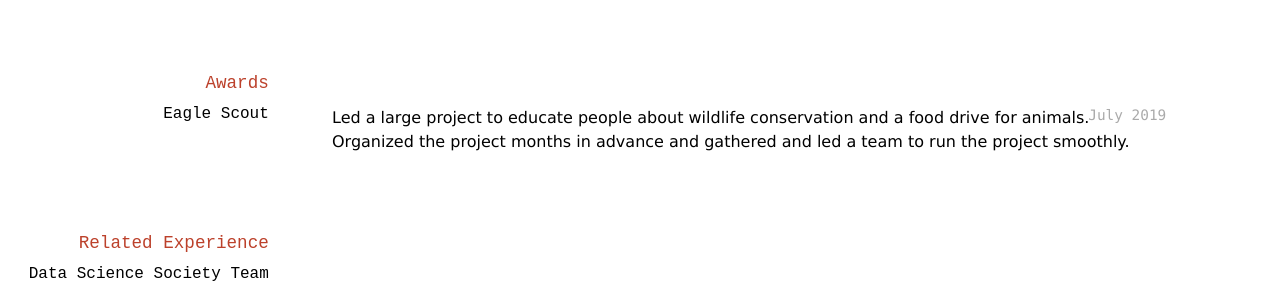
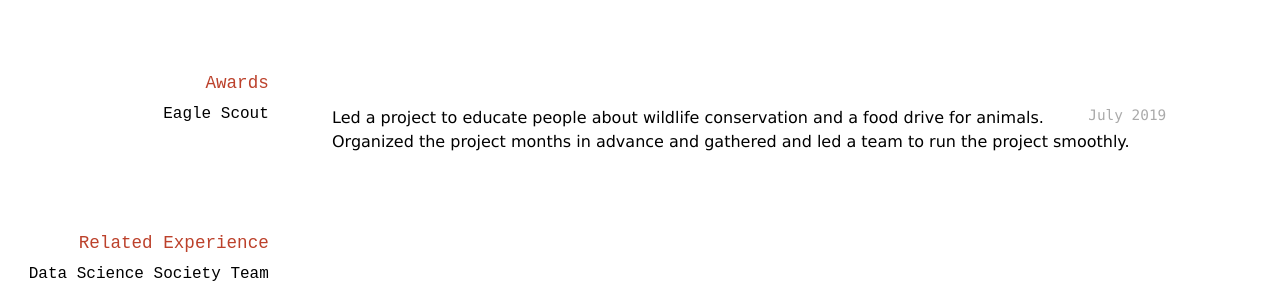
Before and after one commit to LHerrmeyer/herrmeyer_logan_resume, a Jekyll site: the page built from docs/index.md, in a window 1280 px wide. Shown: the part 894-1190 px from the top of the page. Built offline with Jekyll 4.4.1, drawn with Linux system fonts in a browser that asks for light colours.

Commit message:
Update index.md

```diff
--- a/docs/index.md
+++ b/docs/index.md
@@ -54,7 +54,7 @@ __Brigham Young University Idaho__
 ### Eagle Scout
 `July 2019`
 
-- Led a large project to educate people about wildlife conservation and a food drive for animals.
+- Led a project to educate people about wildlife conservation and a food drive for animals.
 - Organized the project months in advance and gathered and led a team to run the project smoothly.
 
 ## Related Experience
```
